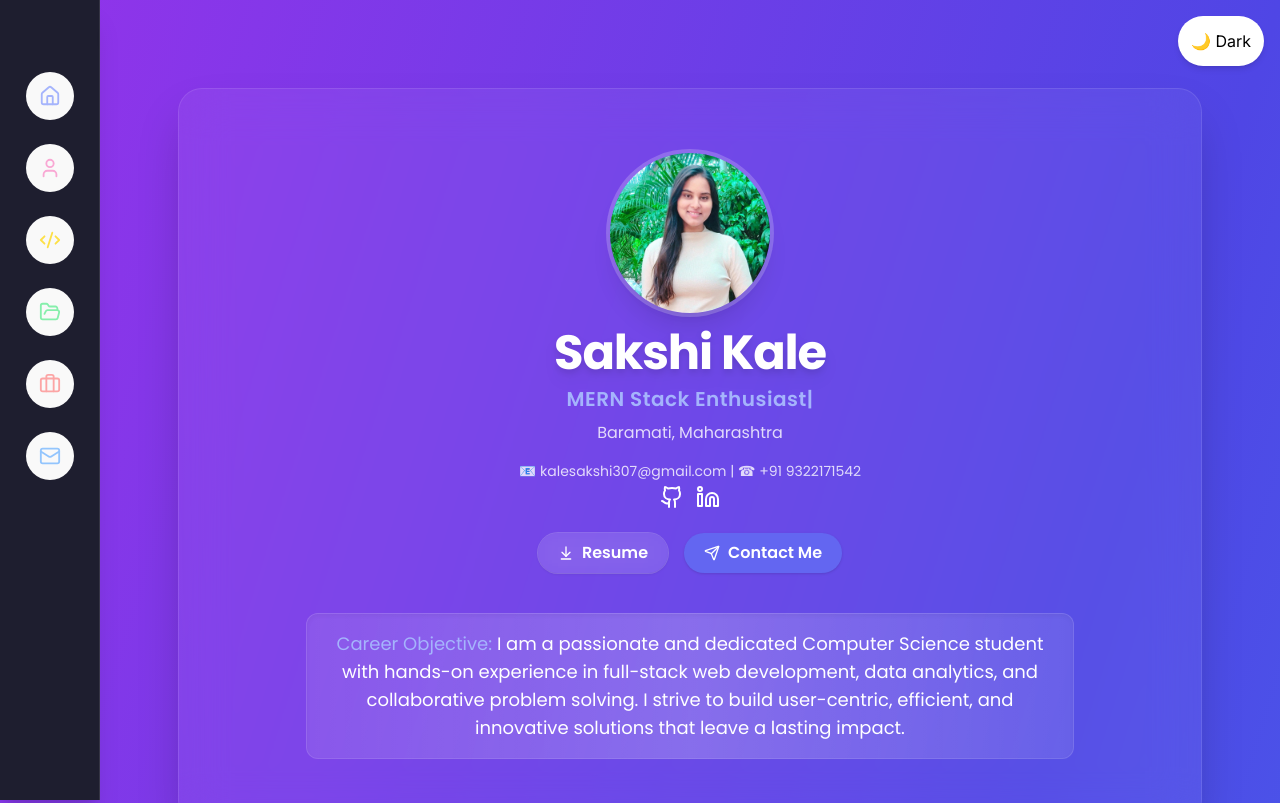
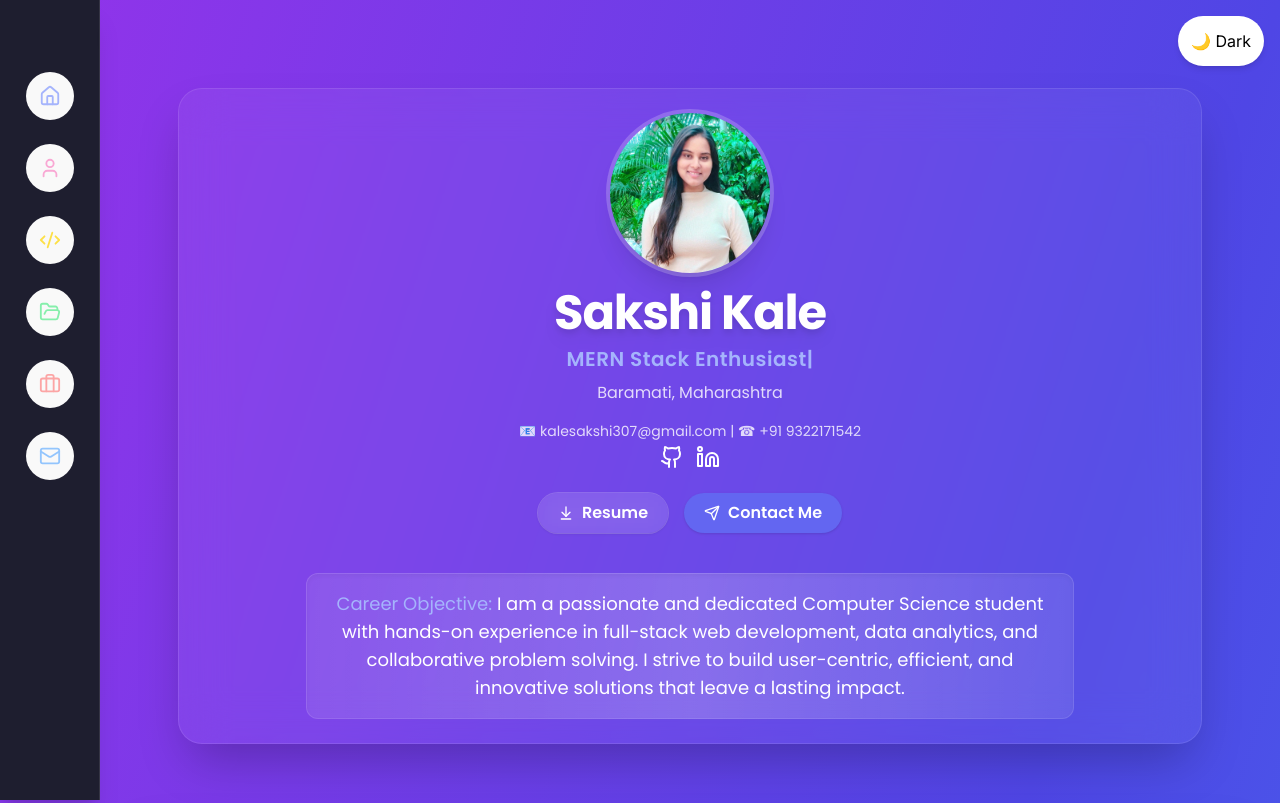
Before and after one commit to Itzmeyogesh/sakshi-portfolio, a React (Vite) app: page / in a window 1280 px wide. Shown: the top 803 px of the page. Built offline with nearby package versions, Linux system fonts and the light colour scheme.

Commit message:
Update Home.jsx

```diff
--- a/src/sections/Home.jsx
+++ b/src/sections/Home.jsx
@@ -8,7 +8,7 @@ const Home = () => {
   return (
     <motion.header
       id="home"
-      className="min-h-[90vh] flex flex-col items-center justify-center text-center px-4 py-12 sm:py-16 bg-white/5 backdrop-blur-xl border border-white/10 rounded-3xl shadow-2xl font-display mx-auto max-w-5xl"
+      className="min-h-fit flex flex-col items-center justify-center text-center px-4 py-4 sm:py-6 bg-white/5 backdrop-blur-xl border border-white/10 rounded-3xl shadow-2xl font-display mx-auto max-w-5xl"
       initial={{ opacity: 0, y: -40 }}
       animate={{ opacity: 1, y: 0 }}
       transition={{ duration: 0.8 }}
```
